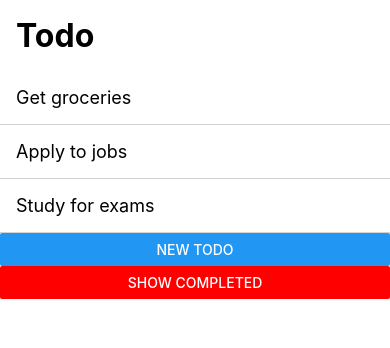
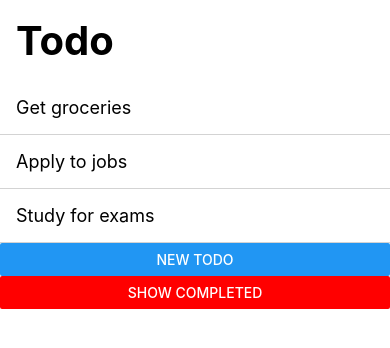
Before and after one commit to norbusonam/react-native-todo, a React Native app: screen / in a window 390 px wide. Shown: the top 348 px of the page. Built offline with nearby package versions, Linux system fonts and the light colour scheme.

Commit message:
seperated container and text styles

```diff
--- a/componenets/Header.tsx
+++ b/componenets/Header.tsx
@@ -3,17 +3,19 @@ import { StyleSheet, Text, View } from 'react-native';
 
 const Header: React.FC = () => {
   return (
-    <View>
-      <Text style={styles.header}>Todo</Text>
+    <View style={styles.headerContainer}>
+      <Text style={styles.headerText}>Todo</Text>
     </View>
   );
 }
 
 const styles = StyleSheet.create({
-  header: {
-    fontSize: 32,
+  headerContainer: {
+    padding: 16,
+  },
+  headerText: {
+    fontSize: 40,
     fontWeight: 'bold',
-    padding: 16,
   },
 });
 
```
